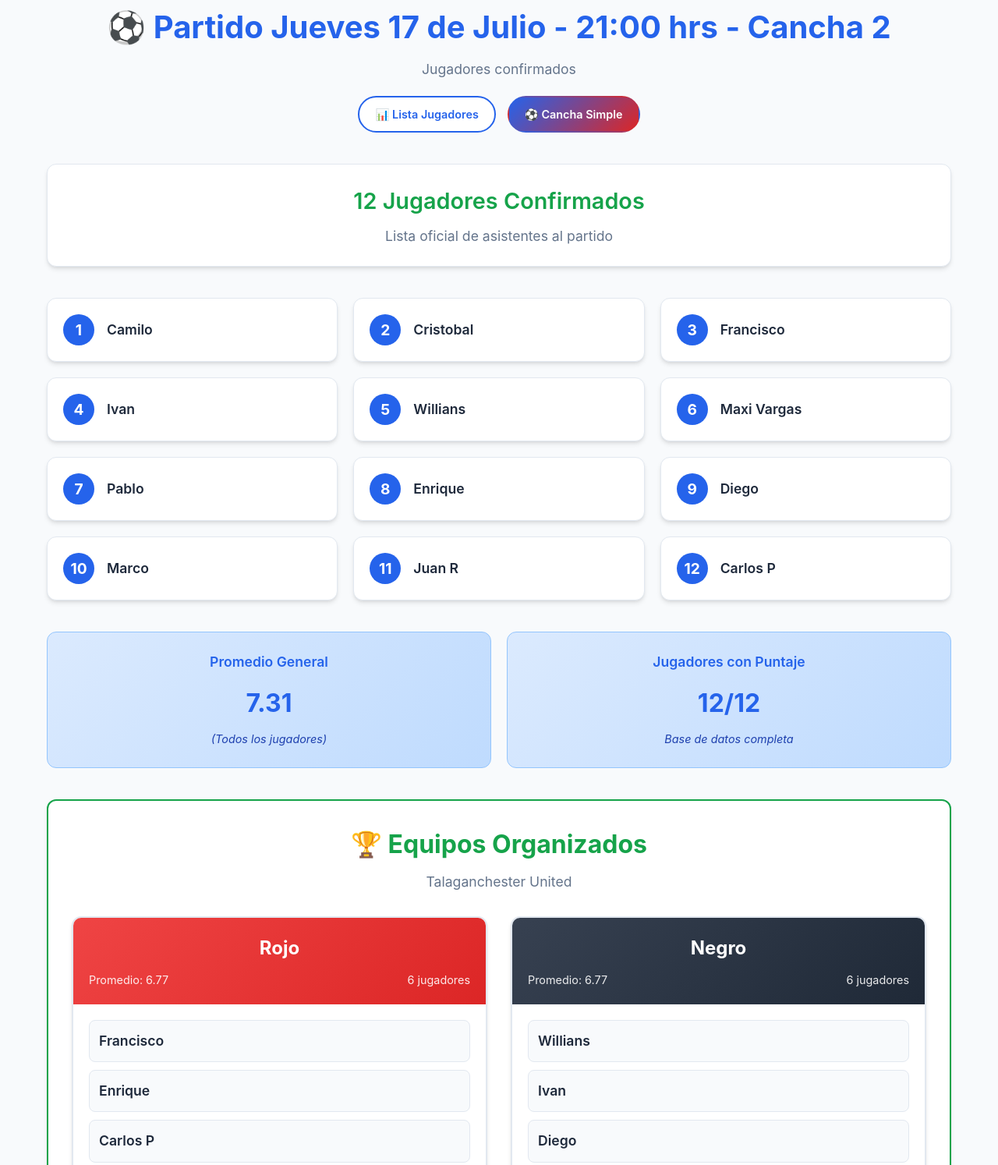
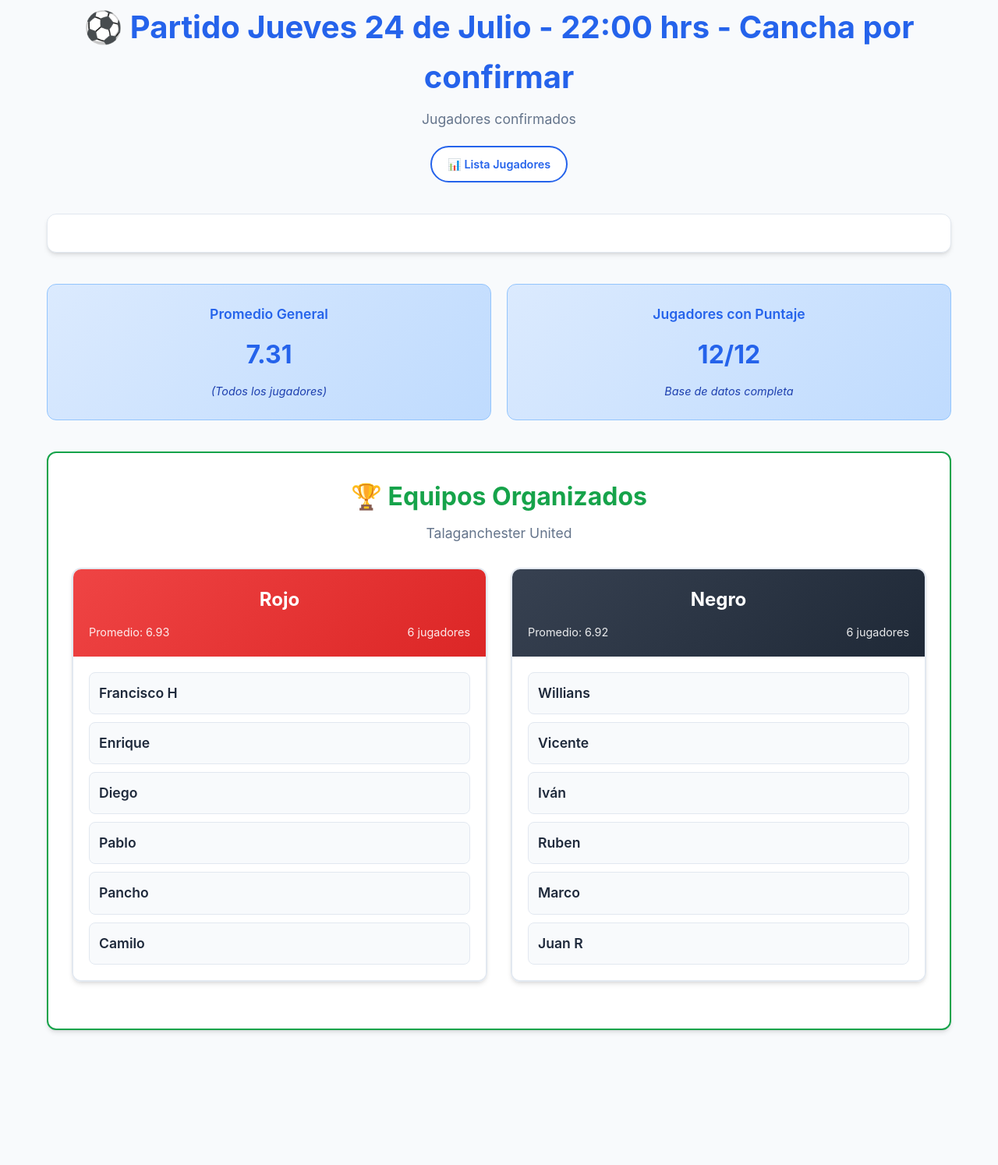
Before and after one commit to Camiiloh/talaganchester-united, a website built with Vite: page index.html in a window 1280 px wide. Shown: the part 17-1511 px from the top of the page at 78% size. After the commit the page ends 1358 px from the top, so only its background shows below. Built offline with nearby package versions, Linux system fonts and the light colour scheme.

Commit message:
update 2307

```diff
--- a/index.html
+++ b/index.html
@@ -9,11 +9,11 @@
   <body>
     <div id="app">
       <header>
-        <h1>⚽ Partido Jueves 17 de Julio - 21:00 hrs - Cancha 2</h1>
+        <h1>⚽ Partido Jueves 24 de Julio - 22:00 hrs - Cancha por confirmar</h1>
         <p>Jugadores confirmados</p>
         <nav class="page-navigation">
           <a href="index.html" class="nav-link active">📊 Lista Jugadores</a>
-          <a href="cancha.html" class="nav-link">⚽ Cancha Simple</a>
+          <!-- <a href="cancha.html" class="nav-link">⚽ Cancha Simple</a> -->
           <!-- <a href="cancha-didactica.html" class="nav-link">🎮 Cancha Interactiva</a> -->
         </nav>
       </header>
@@ -21,24 +21,12 @@
       <main>
 
         <div class="match-info">
-          <h2>12 Jugadores Confirmados</h2>
-          <p>Lista oficial de asistentes al partido</p>
+          <!-- <p>Lista oficial de asistentes al partido</p> -->
         </div>
 
-        <div class="players-grid">
-<div class="player-card"><span class="player-number">1</span><span class="player-name">Camilo</span></div>
-<div class="player-card"><span class="player-number">2</span><span class="player-name">Cristobal</span></div>
-<div class="player-card"><span class="player-number">3</span><span class="player-name">Francisco</span></div>
-<div class="player-card"><span class="player-number">4</span><span class="player-name">Ivan</span></div>
-<div class="player-card"><span class="player-number">5</span><span class="player-name">Willians</span></div>
-<div class="player-card"><span class="player-number">6</span><span class="player-name">Maxi Vargas</span></div>
-<div class="player-card"><span class="player-number">7</span><span class="player-name">Pablo</span></div>
-<div class="player-card"><span class="player-number">8</span><span class="player-name">Enrique</span></div>
-<div class="player-card"><span class="player-number">9</span><span class="player-name">Diego</span></div>
-<div class="player-card"><span class="player-number">10</span><span class="player-name">Marco</span></div>
-<div class="player-card"><span class="player-number">11</span><span class="player-name">Juan R</span></div>
-<div class="player-card"><span class="player-number">12</span><span class="player-name">Carlos P</span></div>
-</div>
+        <!-- <div class="players-grid">
+        ...listado oculto...
+        </div> -->
         <div class="stats-section">
           <div class="stat-card">
             <h3>Promedio General</h3>
@@ -62,16 +50,16 @@
               <div class="team-header team-red">
                 <h3>Rojo</h3>
                 <div class="team-stats">
-                  <span class="team-average">Promedio: 6.77</span>
+                  <span class="team-average">Promedio: 6.93</span>
                   <span class="team-count">6 jugadores</span>
                 </div>
               </div>
               <div class="team-players">
-                <div class="team-player"><span class="player-name">Francisco</span></div>
+                <div class="team-player"><span class="player-name">Francisco H</span></div>
                 <div class="team-player"><span class="player-name">Enrique</span></div>
-                <div class="team-player"><span class="player-name">Carlos P</span></div>
-                <div class="team-player"><span class="player-name">Marco</span></div>
-                <div class="team-player"><span class="player-name">Cristobal</span></div>
+                <div class="team-player"><span class="player-name">Diego</span></div>
+                <div class="team-player"><span class="player-name">Pablo</span></div>
+                <div class="team-player"><span class="player-name">Pancho</span></div>
                 <div class="team-player"><span class="player-name">Camilo</span></div>
               </div>
             </div>
@@ -80,17 +68,17 @@
               <div class="team-header team-black">
                 <h3>Negro</h3>
                 <div class="team-stats">
-                  <span class="team-average">Promedio: 6.77</span>
+                  <span class="team-average">Promedio: 6.92</span>
                   <span class="team-count">6 jugadores</span>
                 </div>
               </div>
               <div class="team-players">
                 <div class="team-player"><span class="player-name">Willians</span></div>
-                <div class="team-player"><span class="player-name">Ivan</span></div>
-                <div class="team-player"><span class="player-name">Diego</span></div>
-                <div class="team-player"><span class="player-name">Pablo</span></div>
+                <div class="team-player"><span class="player-name">Vicente</span></div>
+                <div class="team-player"><span class="player-name">Iván</span></div>
+                <div class="team-player"><span class="player-name">Ruben</span></div>
+                <div class="team-player"><span class="player-name">Marco</span></div>
                 <div class="team-player"><span class="player-name">Juan R</span></div>
-                <div class="team-player"><span class="player-name">Maxi Vargas</span></div>
               </div>
             </div>
           </div>
--- /dev/null
+++ b/partido.txt
@@ -0,0 +1,2 @@
+fecha: 24/07
+hora: 22:00
```
Also changed, not shown: cancha.html (+1 -1 lines), confirmados.txt (added, +12 -0 lines), jugadores.json (+5 -3 lines), fotos/Francisco H.png (renamed from fotos/Francisco.png), fotos/Iván.png (renamed from fotos/Ivan.png), 1 other file.
